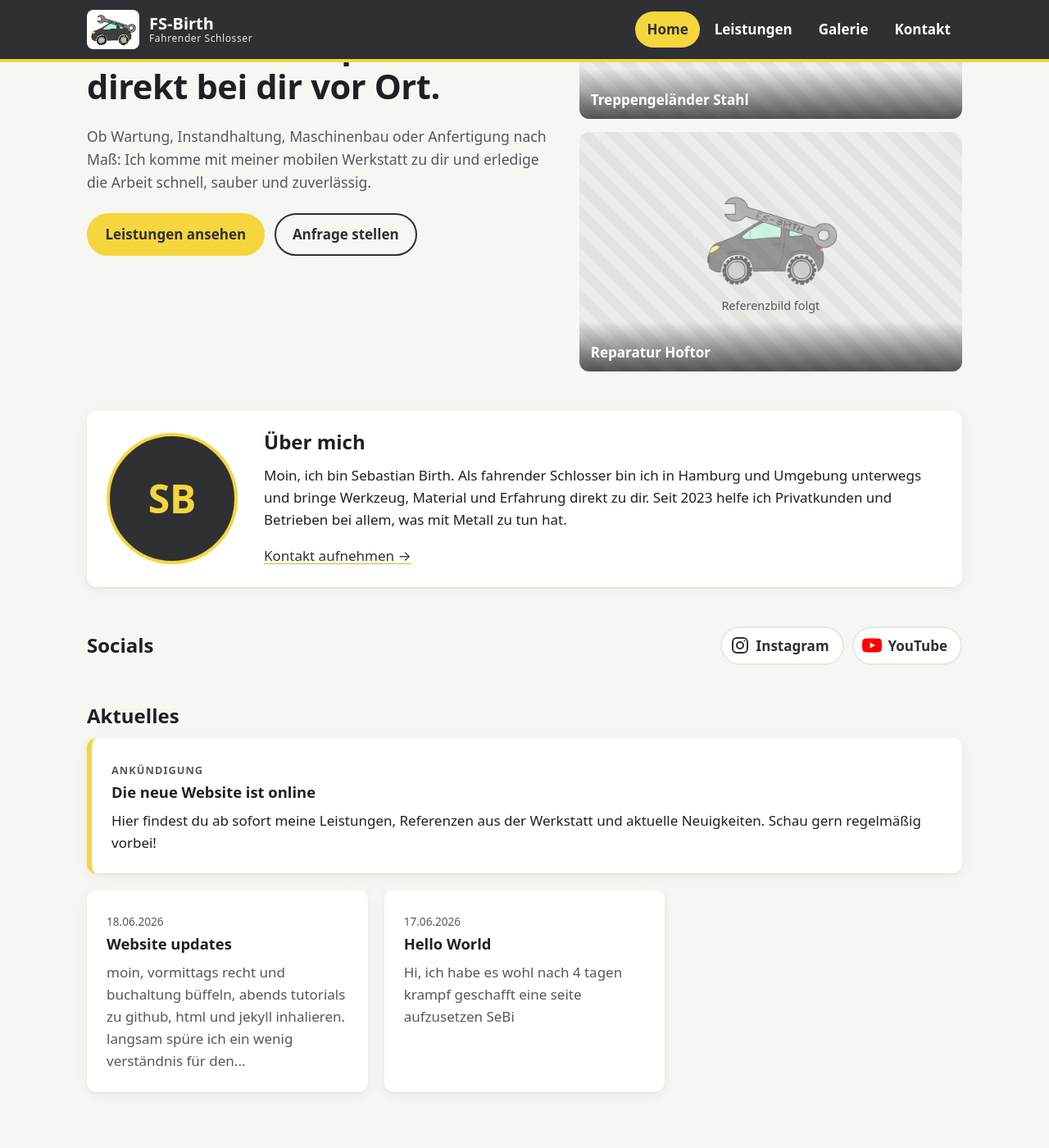
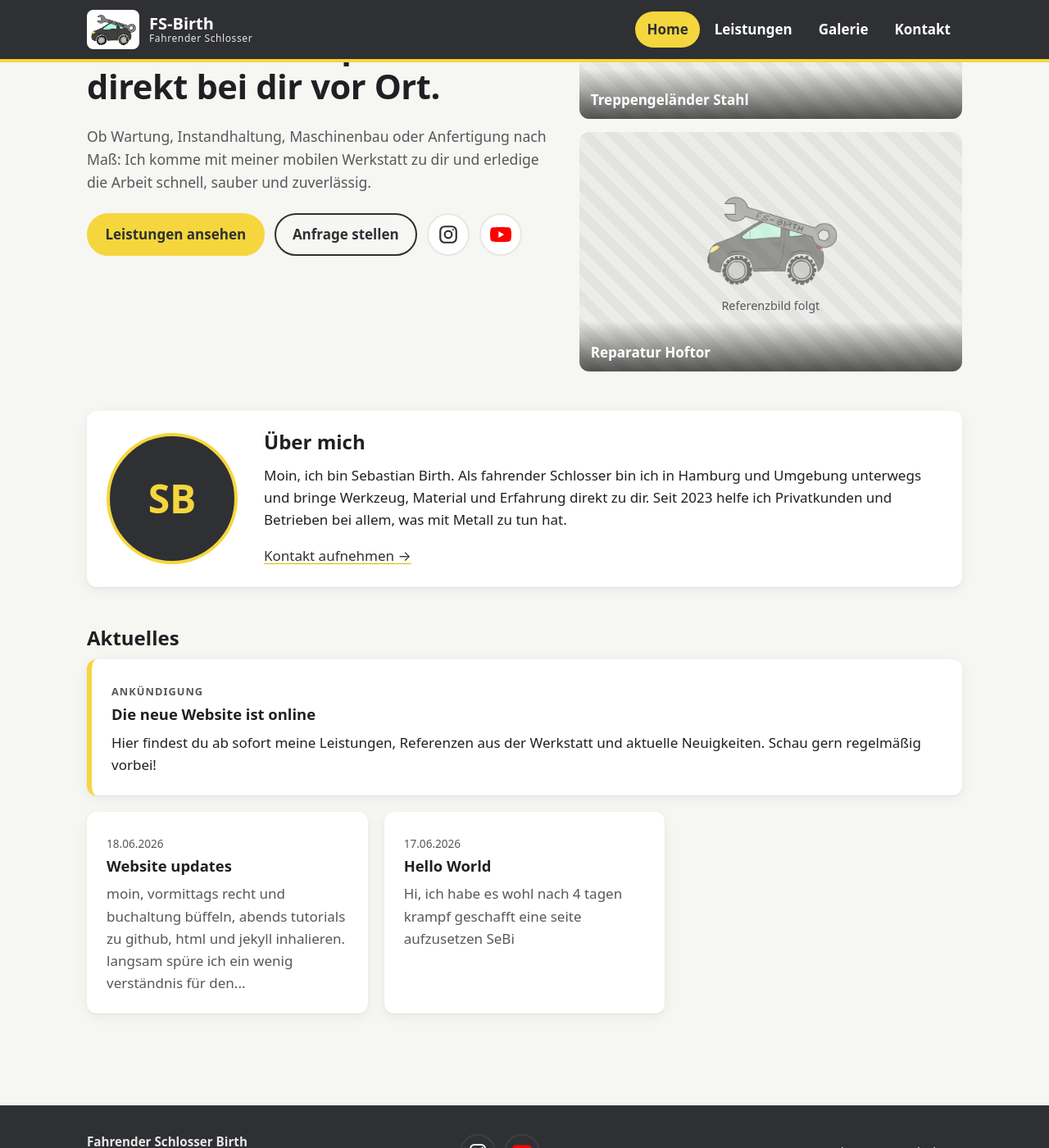
Before and after one commit to FS-Birth/fs-birth.de, a Jekyll site: the page built from index.html, in a window 1280 px wide and 1400 px high, scrolled down 263 px. Shown: the whole window at 82% size. Built offline with Jekyll 4.4.1, drawn with Linux system fonts in a browser that asks for light colours.

Commit message:
Startseite: Socials-Überschrift entfernt, Social-Buttons neben Leistungen/Anfrage
Co-Authored-By: Claude Opus 5.5 <noreply@anthropic.com>

```diff
--- a/assets/main.scss
+++ b/assets/main.scss
@@ -177,7 +177,10 @@ p { margin: 0 0 1em; }
   margin-bottom: 48px;
 }
 .hero-text p { font-size: 1.1rem; color: var(--text-2); }
-.hero-buttons { display: flex; gap: 12px; flex-wrap: wrap; margin-top: 24px; }
+.hero-buttons { display: flex; gap: 12px; flex-wrap: wrap; align-items: center; margin-top: 24px; }
+.hero-buttons .socials { display: contents; }
+.hero-buttons .social { width: 52px; height: 52px; justify-content: center; padding: 0; background: var(--card); }
+.hero-buttons .social svg { width: 26px; height: 26px; }
 .hero-refs { display: grid; gap: 16px; }
 
 section { margin-bottom: 48px; }
--- a/index.html
+++ b/index.html
@@ -17,6 +17,7 @@ title: Home
     <div class="hero-buttons">
       <a class="btn" href="{{ "/leistungen/" | relative_url }}">Leistungen ansehen</a>
       <button class="btn btn--ghost" type="button" data-anfrage="Allgemeine Anfrage">Anfrage stellen</button>
+      {%- include socials.html -%}
     </div>
   </div>
 
@@ -41,14 +42,6 @@ title: Home
       Privatkunden und Betrieben bei allem, was mit Metall zu tun hat.
     </p>
     <a href="{{ "/kontakt/" | relative_url }}">Kontakt aufnehmen →</a>
-  </div>
-</section>
-
-<!-- 3  Socials -->
-<section class="social-section">
-  <div class="section-head">
-    <h2>Socials</h2>
-    {%- include socials.html labels=true -%}
   </div>
 </section>
 
```
